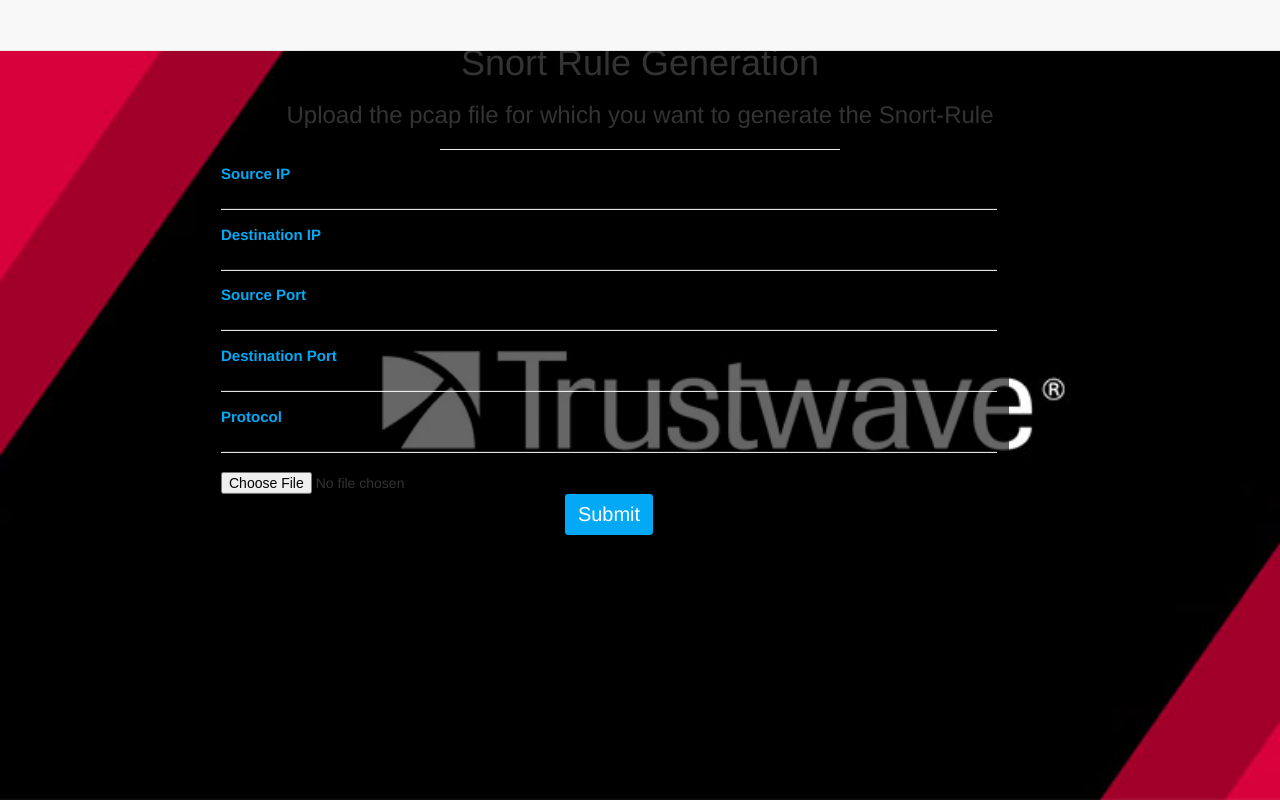
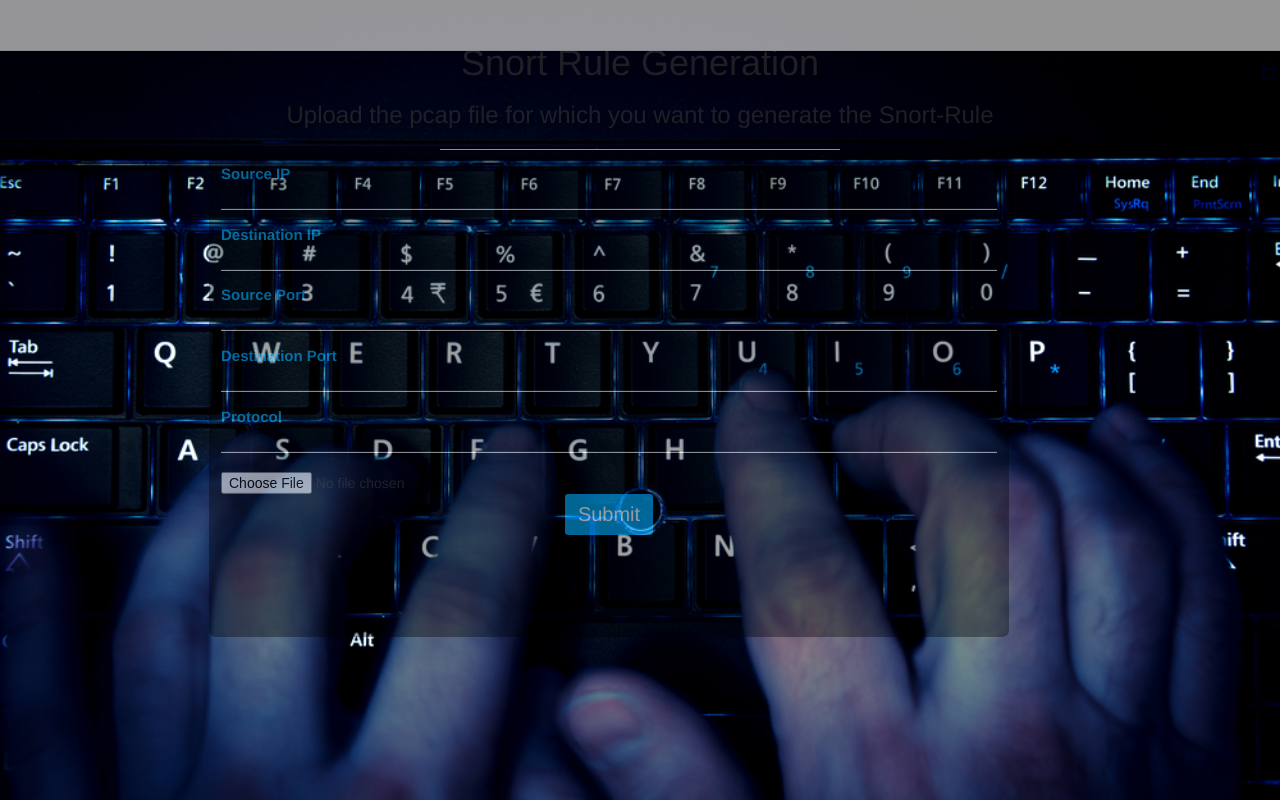
Before and after one commit to Aksh97/Snort_rule, a Flask app: page / in a window 1280 px wide. Run offline with Flask 2, Linux system fonts and the light colour scheme; some libraries are stand-ins or nearby versions.

Commit message:
Background Change

```diff
--- a/static/css/app.css
+++ b/static/css/app.css
@@ -1,9 +1,10 @@
 body {
-background: url('keyboarding.jpg') no-repeat fixed;
+background: url('keyboards.jpg') no-repeat fixed;
   -webkit-background-size: cover;
   -moz-background-size: cover;
   -o-background-size: cover;
   background-size: cover;
+  opacity: 0.6;
 }
 
 body,
```
